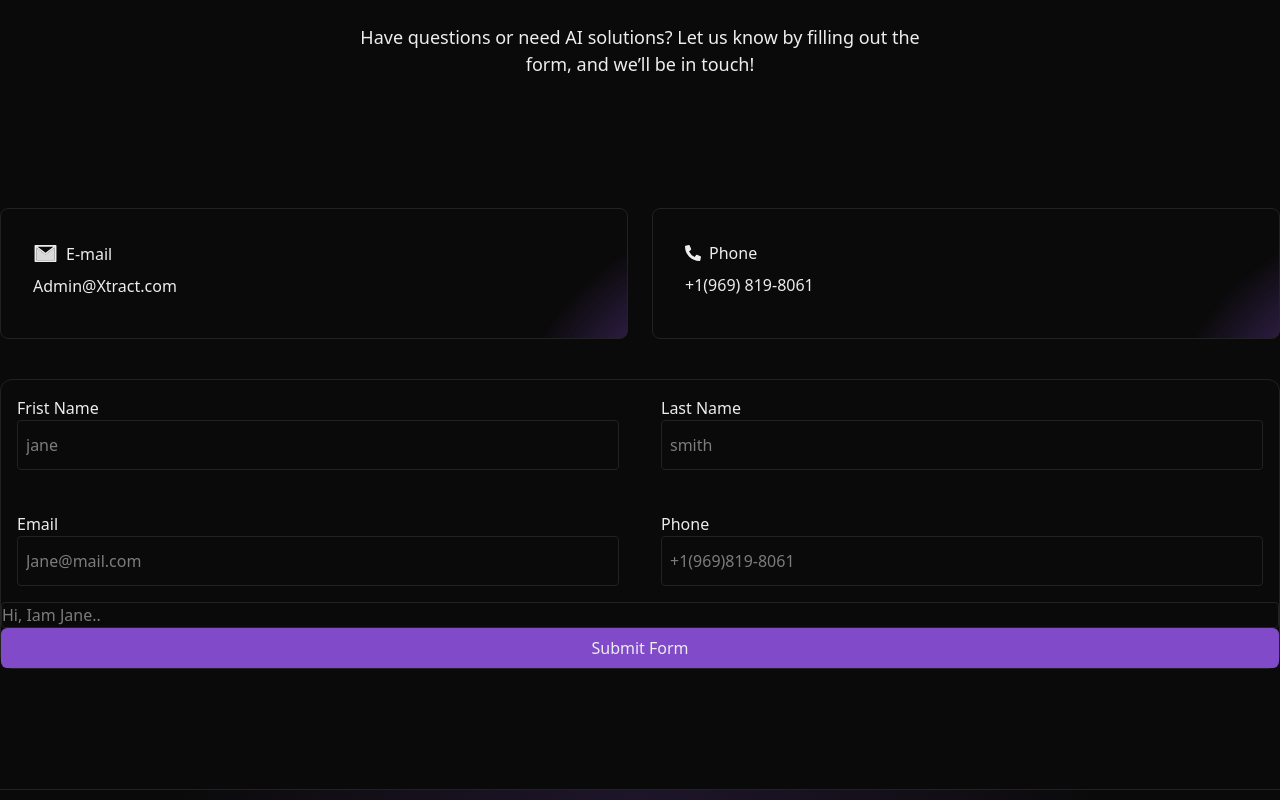
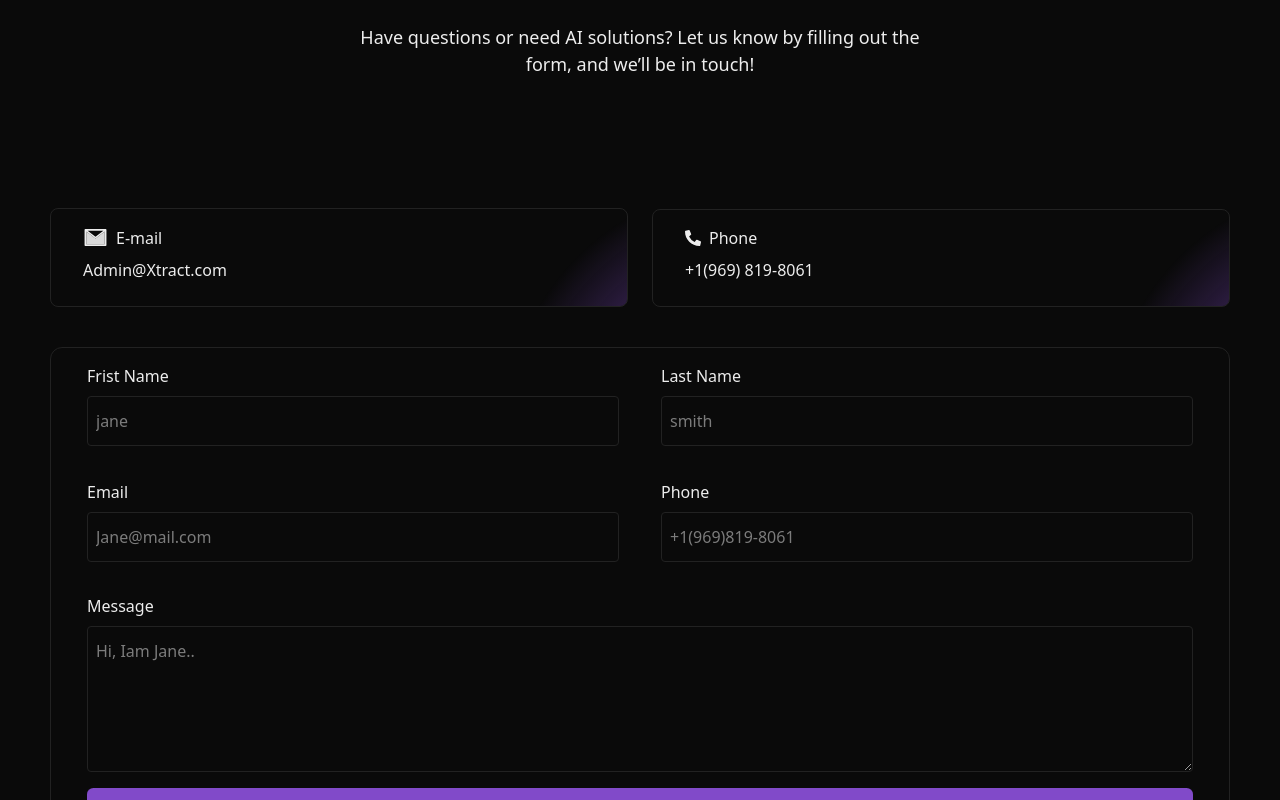
Before and after one commit to ToqaUsama136/xtractapp, a Next.js app: page /contact in a window 1280 px wide. Shown: the part 240-1040 px from the top of the page. Built offline with nearby package versions, Linux system fonts and the light colour scheme.

Commit message:
style: completed Contact page

```diff
--- a/app/_component/ui/TitleCard.tsx
+++ b/app/_component/ui/TitleCard.tsx
@@ -10,7 +10,7 @@ export default function TitleCard({ textButton, text1, text2 }: CardProps) {
     <section>
       <div className="mx-auto my-[50px] flex max-w-[600px] flex-col items-center justify-center">
         <Button text={textButton} className="border border-[#a3a3a3b0]" />
-        <p className="py-4 text-center text-[30px] md:text-[50px]">{text1}</p>
+        <p className="py-4 text-center text-[50px] font-bold">{text1}</p>
         <p className="text-center md:text-[18px]">{text2}</p>
       </div>
     </section>
--- a/app/contact/_component/CardContact.tsx
+++ b/app/contact/_component/CardContact.tsx
@@ -5,20 +5,20 @@ import { FaPhoneAlt } from 'react-icons/fa';
 import FormContact from './FormContact';
 export default function CardContact() {
   return (
-    <div className="mx-[300] py-[80px]">
+    <div className="mx-[20px] py-[80px] md:mx-[50px] lg:mx-[400]">
       <motion.div
         initial={{ opacity: 0, y: 30, filter: 'blur(4px)' }}
         whileInView={{ opacity: 1, y: 0, filter: 'blur(0px)' }}
         transition={{
           type: 'spring',
-          duration: 2.2,
+          duration: 0.8,
           delay: 1.4,
           bounce: 0.2,
         }}
         viewport={{ once: true, amount: 0.6 }}
       >
-        <div className="flex justify-center gap-6">
-          <div className="relative w-1/2 overflow-hidden rounded-[8px] border border-[#222222] px-8 py-8">
+        <div className="flex flex-col justify-center gap-6 md:flex-row md:items-center">
+          <div className="relative w-full overflow-hidden rounded-[8px] border border-[#222222] px-8 py-4 md:w-1/2">
             <div className="flex items-center gap-2">
               {' '}
               <AiTwotoneMail className="h-[25px] w-[25px]" />
@@ -27,7 +27,7 @@ export default function CardContact() {
             <p className="py-2">Admin@Xtract.com</p>
             <div className="absolute right-0 bottom-0 z-0 h-[250px] w-[250px] translate-x-1/2 translate-y-1/2 rounded-full bg-[radial-gradient(circle_at_bottom_right,_#814AC8,_transparent_70%)]" />
           </div>
-          <div className="relative w-1/2 overflow-hidden rounded-[8px] border border-[#222222] px-8 py-8">
+          <div className="relative w-full overflow-hidden rounded-[8px] border border-[#222222] px-8 py-4 md:w-1/2">
             <div className="flex items-center gap-2">
               <FaPhoneAlt /> <p className="tex-[18px]">Phone</p>
             </div>
--- a/app/contact/_component/FormContact.tsx
+++ b/app/contact/_component/FormContact.tsx
@@ -3,18 +3,23 @@ import InputForm from './InputForm';
 
 export default function FormContact() {
   return (
-    <div className="my-[40px] rounded-[12px] border border-[#222222]">
-      <div className="grid grid-cols-2 gap-[10px]">
+    <div className="my-[40px] rounded-[12px] border border-[#222222] md:px-[20px]">
+      <div className="grid grid-cols-2 md:gap-[10px]">
         <InputForm type="name" placeholder="jane" label="Frist Name" />
         <InputForm type="name" placeholder="smith" label="Last Name" />
         <InputForm type="Email" placeholder="Jane@mail.com" label="Email" />
-        <InputForm type="number" placeholder="+1(969)819-8061" label="Phone" />
+        <InputForm type="" placeholder="+1(969)819-8061" label="Phone" />
       </div>
-      <div className="rounded-[4px] border border-[#222222]">
-        <label className=""></label>
-        <input name="Message" className="" placeholder="Hi, Iam Jane.. " />
+      <div className="mx-4 flex flex-col py-4">
+        <label className="py-2">Message</label>
+        <textarea
+          rows={5}
+          name="Message"
+          className="rounded-[4px] border border-[#222222] px-2 py-3"
+          placeholder="Hi, Iam Jane.. "
+        />
+        <Button text="Submit Form" className="my-4 w-full bg-[#814AC9]" />
       </div>
-      <Button text="Submit Form" className="w-full bg-[#814AC9]" />
     </div>
   );
 }
--- a/app/contact/_component/InputForm.tsx
+++ b/app/contact/_component/InputForm.tsx
@@ -5,8 +5,8 @@ type FormProps = {
 };
 export default function InputForm({ label, type, placeholder }: FormProps) {
   return (
-    <div className="mx-4 flex flex-col py-4">
-      <label className="">{label}</label>
+    <div className="mx-4 flex flex-col py-2">
+      <label className="py-2">{label}</label>
       <input
         type={type}
         name={label}
```
